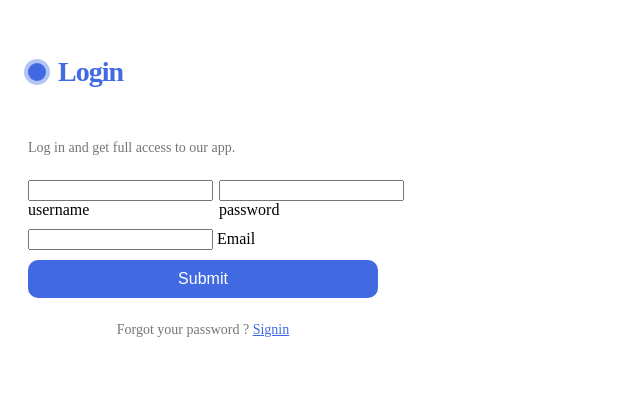
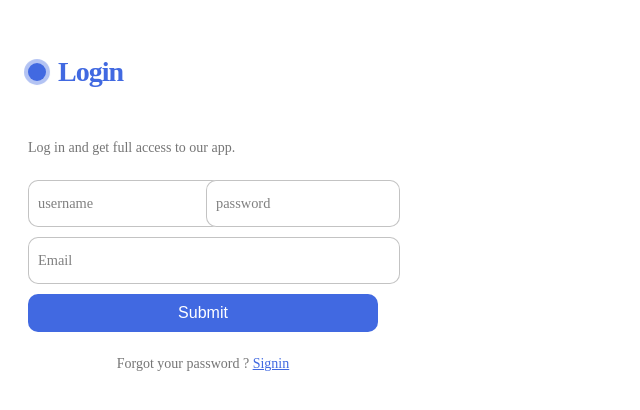
Before and after one commit to XxwojoxX/inz, a PHP site: page /login_form.php in a window 1280 px wide. Shown: the top 410 px of the page, without its empty margins (0-640 px from the left). Run offline with PHP 8.4, Linux system fonts and the light colour scheme.

Commit message:
Update login_form.php

```diff
--- a/login_form.php
+++ b/login_form.php
@@ -17,18 +17,18 @@
         <p class="message">Log in and get full access to our app. </p>
             <div class="flex">
             <label>
-                <input required="" placeholder="" type="login" class="login">
+                <input required="" placeholder="" type="login" class="input">
                 <span>username</span>
             </label>
 
             <label>
-                <input required="" placeholder="" type="password" class="haslo">
+                <input required="" placeholder="" type="password" class="input">
                 <span>password</span>
             </label>
         </div>
 
         <label>
-            <input required="" placeholder="" type="email" class="email">
+            <input required="" placeholder="" type="email" class="input">
             <span>Email</span>
         </label>
 
```
